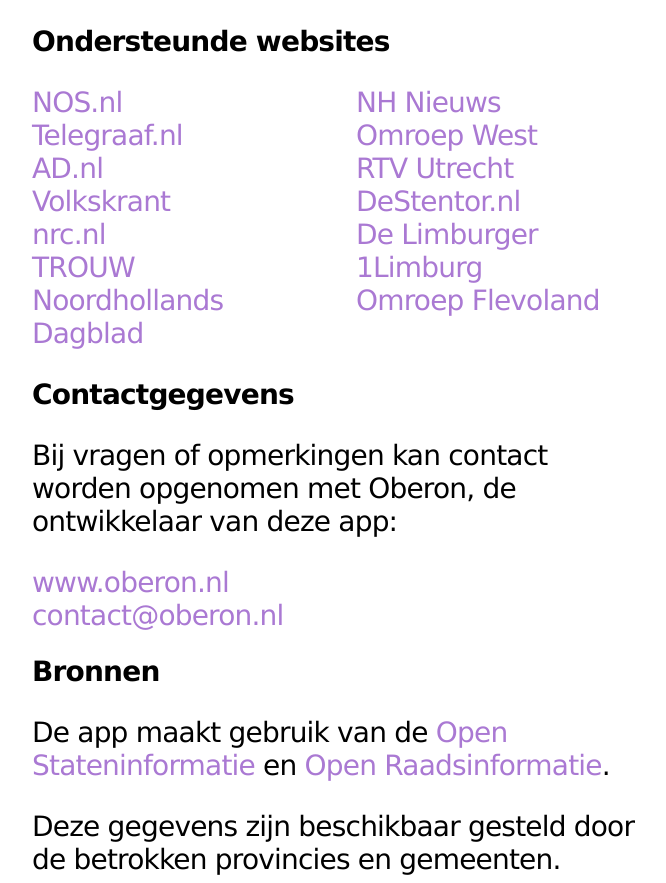
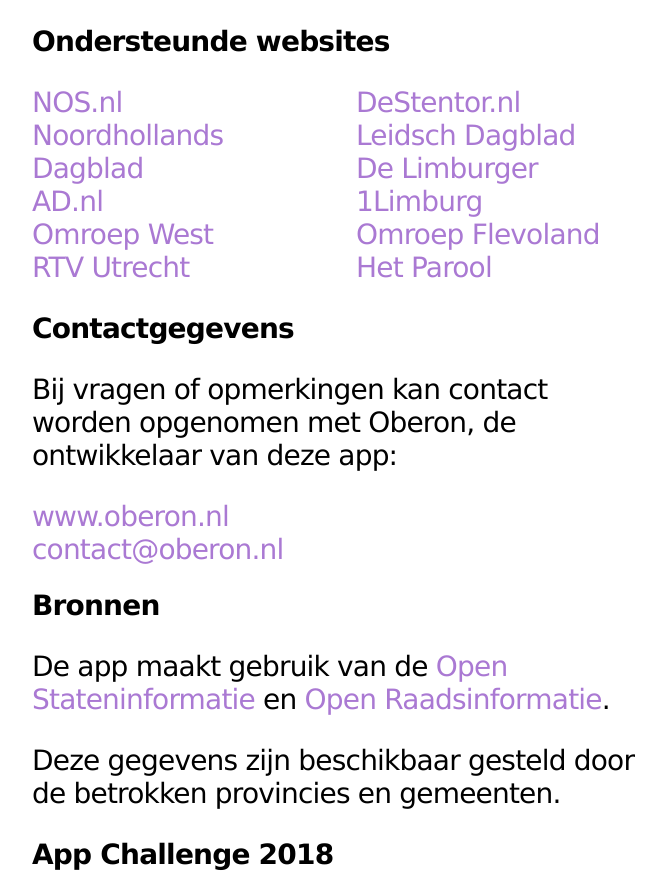
Before and after one commit to voordathetnieuwswas/voordathetnieuwswas.github.io, a plain HTML site: page index.html in a window 1280 px wide. Shown: the part 2400-3283 px from the top of the page, without its empty margins (298-964 px from the left). Drawn offline with Linux system fonts and the light colour scheme.

Commit message:
url's updated

```diff
--- a/index.html
+++ b/index.html
@@ -57,19 +57,16 @@
             <h2>Ondersteunde websites</h2>
             <ul class="sites">
                 <li><a href="https://nos.nl" target="_blank">NOS.nl</a></li>
-                <li><a href="https://www.telegraaf.nl/" target="_blank">Telegraaf.nl</a></li>
+                <li><a href="https://www.noordhollandsdagblad.nl/" target="_blank">Noordhollands Dagblad</a></li>
                 <li><a href="https://www.ad.nl/" target="_blank">AD.nl</a></li>
-                <li><a href="https://www.volkskrant.nl/" target="_blank">Volkskrant</a></li>
-                <li><a href="https://www.nrc.nl/" target="_blank">nrc.nl</a></li>
-                <li><a href="https://www.trouw.nl/" target="_blank">TROUW</a></li>
-                <li><a href="https://www.noordhollandsdagblad.nl/" target="_blank">Noordhollands Dagblad</a></li>
-                <li><a href="https://www.nhnieuws.nl/" target="_blank">NH Nieuws</a></li>
                 <li><a href="https://www.omroepwest.nl/" target="_blank">Omroep West</a></li>
                 <li><a href="https://www.rtvutrecht.nl/" target="_blank">RTV Utrecht</a></li>
                 <li><a href="https://www.destentor.nl/" target="_blank">DeStentor.nl</a></li>
+                <li><a href="https://www.leidschdagblad.nl/" target="_blank">Leidsch Dagblad</a></li>
                 <li><a href="https://www.limburger.nl/" target="_blank">De Limburger</a></li>
                 <li><a href="https://www.1limburg.nl/" target="_blank">1Limburg</a></li>
                 <li><a href="https://www.omroepflevoland.nl/" target="_blank">Omroep Flevoland</a></li>
+                <li><a href="https://www.parool.nl/" target="_blank">Het Parool</a></li>
             </ul>
 
             <h2>Contactgegevens</h2>
```
